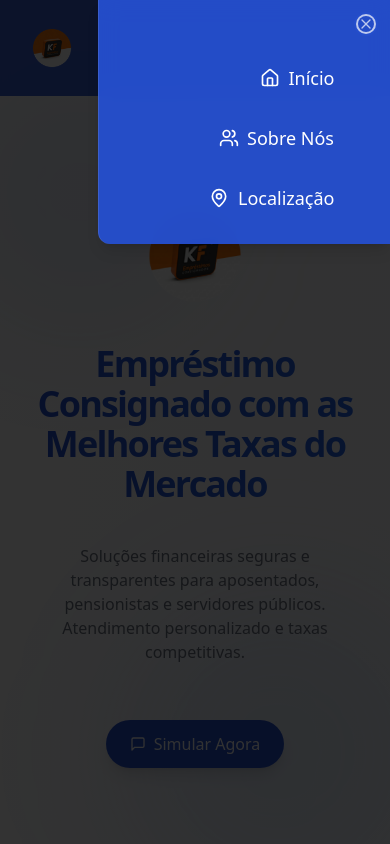
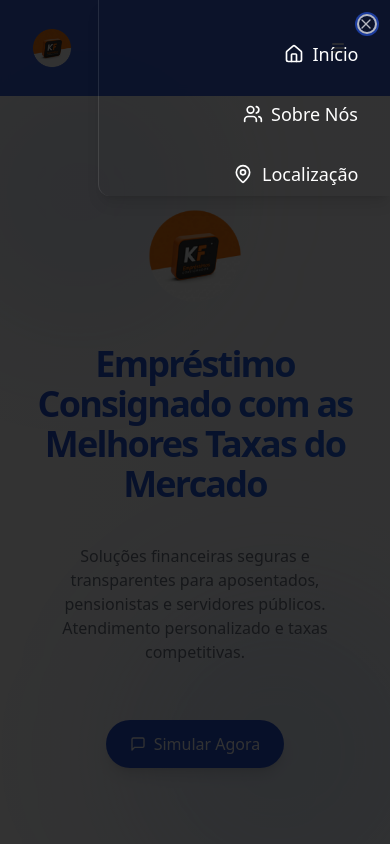
Before and after one commit to etivaldosouza/fresh-start-rebuilt-project, a React (Vite) app: page / in a window 390 px wide. Both pictures are taken after a click on the button 338 px from the left and 48 px from the top of the page. Shown: the top 844 px of the page. Built offline with nearby package versions, Linux system fonts and the light colour scheme.

Commit message:
Fix: Resolve code issues

```diff
--- a/src/components/Layout/Navbar.tsx
+++ b/src/components/Layout/Navbar.tsx
@@ -66,18 +66,18 @@ const Navbar = () => {
           </SheetTrigger>
           <SheetContent
             side="right"
-            className="border-l border-white/10 bg-primary/95 backdrop-blur-md text-white flex flex-col h-auto max-h-[300px] rounded-bl-lg"
+            className="border-l border-white/10 bg-transparent backdrop-blur-none text-white flex flex-col h-auto max-h-[300px] rounded-bl-lg p-0"
           >
             <nav className="flex flex-col gap-4 mt-8 items-end pr-6">
-              <Link to="/" className="text-lg font-medium flex items-center gap-2 p-2 transition-colors">
+              <Link to="/" className="text-lg font-medium flex items-center gap-2 p-2 transition-colors hover:text-white/80">
                 <Home className="w-5 h-5" />
                 Início
               </Link>
-              <Link to="/sobre" className="text-lg font-medium flex items-center gap-2 p-2 transition-colors">
+              <Link to="/sobre" className="text-lg font-medium flex items-center gap-2 p-2 transition-colors hover:text-white/80">
                 <Users className="w-5 h-5" />
                 Sobre Nós
               </Link>
-              <Link to="/localizacao" className="text-lg font-medium flex items-center gap-2 p-2 transition-colors">
+              <Link to="/localizacao" className="text-lg font-medium flex items-center gap-2 p-2 transition-colors hover:text-white/80">
                 <MapPin className="w-5 h-5" />
                 Localização
               </Link>
--- a/src/components/ui/sheet.tsx
+++ b/src/components/ui/sheet.tsx
@@ -29,7 +29,7 @@ const SheetOverlay = React.forwardRef<
 SheetOverlay.displayName = SheetPrimitive.Overlay.displayName
 
 const sheetVariants = cva(
-  "fixed z-50 gap-4 bg-background p-6 shadow-lg transition ease-in-out data-[state=open]:animate-in data-[state=closed]:animate-out data-[state=closed]:duration-300 data-[state=open]:duration-500",
+  "fixed z-50 gap-4 shadow-lg transition ease-in-out data-[state=open]:animate-in data-[state=closed]:animate-out data-[state=closed]:duration-300 data-[state=open]:duration-500",
   {
     variants: {
       side: {
```
